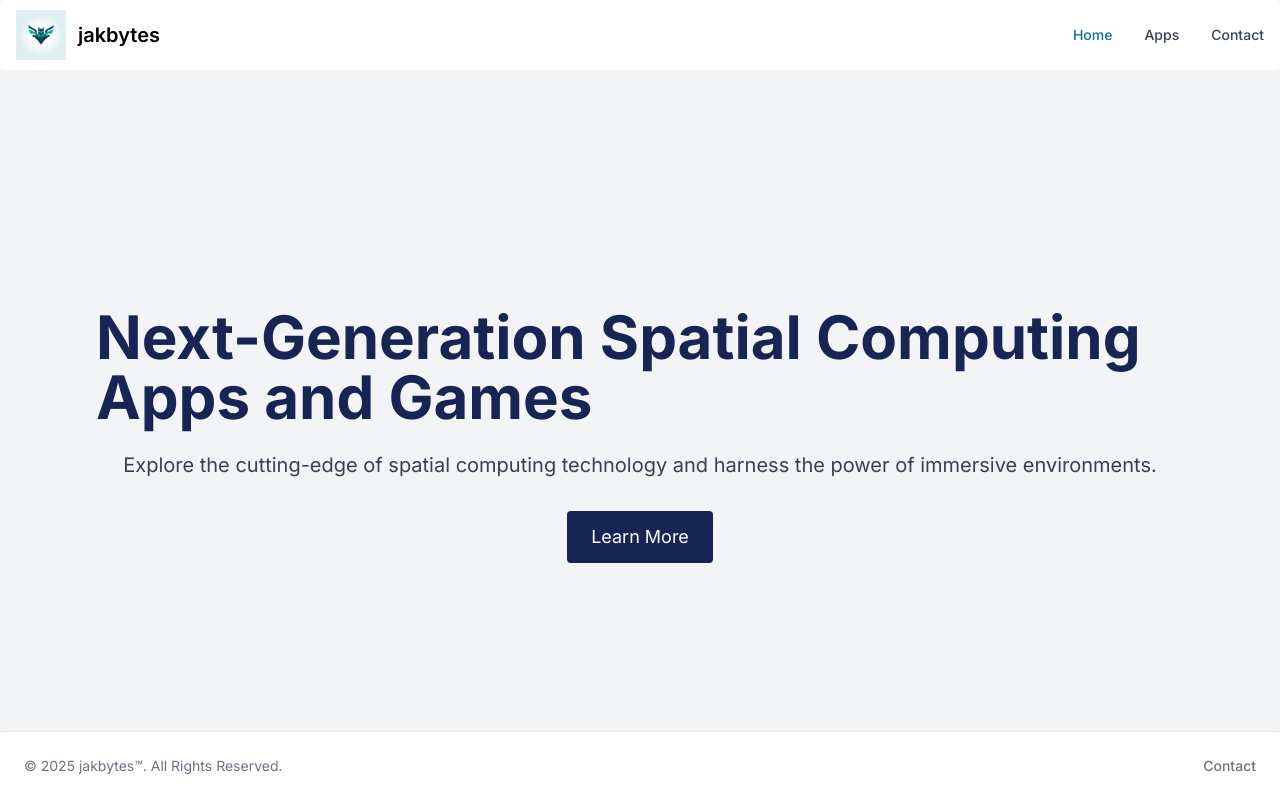
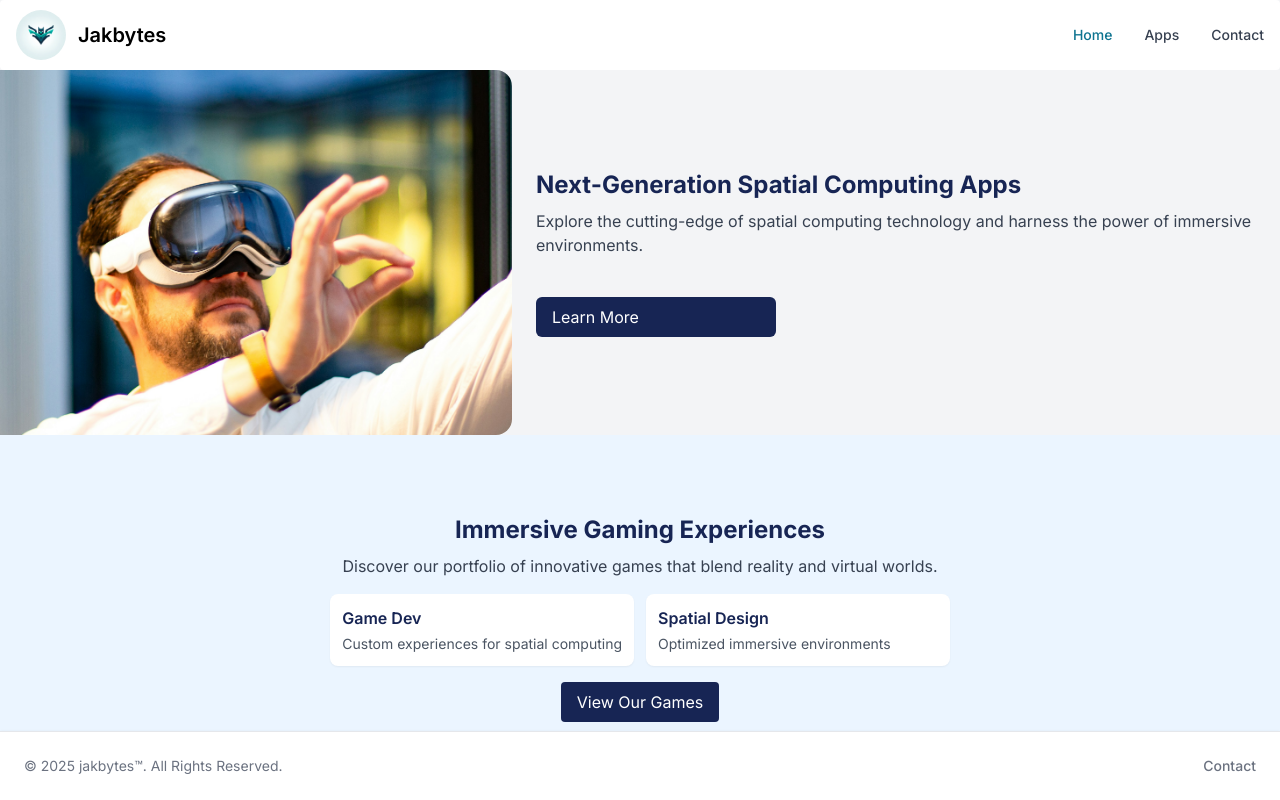
Before and after one commit to jakbytes/jakbytes.github.io, a Next.js app: page / in a window 1280 px wide. Built offline with nearby package versions, Linux system fonts and the light colour scheme.

Commit message:
worked on the home page

```diff
--- a/src/app/our-apps/page.tsx
+++ b/src/app/our-apps/page.tsx
@@ -23,33 +23,35 @@ const apps = [
 
 export default function Page() {
     return (
-      <main className="flex min-h-screen flex-col w-full">
+      <main className="flex min-h-screen flex-col">
         <NavBar page={'apps'} />
-        <div className="flex flex-col flex-1 p-6 sm:p-10 lg:p-20 h-full w-full">
+        <div className="flex flex-col flex-1 p-4 sm:p-8 lg:p-16 h-full">
           {/* Title section */}
           <div className="text-center mb-8">
             <h1 className="text-3xl font-bold text-gray-900 dark:text-white">
               Our Apps
             </h1>
-            <p className="text-md text-gray-600 dark:text-gray-300 mt-2">
+            <p className="text-lg text-gray-600 dark:text-gray-300 mt-2">
               Check out our apps below
             </p>
           </div>
 
           {/* Cards section */}
-          <div className="w-full max-w-screen-xl mx-auto">
-            <div className="grid grid-cols-1 md:grid-cols-2 gap-6">
+          <div className="w-full max-w-6xl mx-auto px-4">
+            <div className="grid grid-cols-1 md:grid-cols-2 gap-8 lg:gap-12">
               {apps.map((app) => (
                 <div
                   key={app.id}
-                  className="mx-auto px-4"
+                  className="w-full mx-auto"
                 >
+                  <div className="max-w-md mx-auto md:mx-0 md:max-w-full">
                     <AppCard
                       image={app.image}
                       title={app.title}
                       description={app.description}
                       link={app.link}
                     />
+                  </div>
                 </div>
               ))}
             </div>
--- a/src/app/page.tsx
+++ b/src/app/page.tsx
@@ -2,24 +2,73 @@ import NavBar from "@/components/nav";
 import Footer from "@/components/footer";
 
 export default function Home() {
-    return (
-        <main className="flex min-h-screen flex-col bg-gray-100 dark:bg-gray-800">
-            <link rel="icon" href="/favicon.ico" sizes="any"/>
-            <NavBar page={"home"}/>
-            <div className="flex flex-1 flex-col items-center justify-center p-12 lg:p-24">
-                <h1 className="text-3xl font-bold text-blue-950 dark:text-white sm:text-4xl lg:text-5xl xl:text-6xl">
-                    Next-Generation Spatial Computing Apps and Games
-                </h1>
-                <p className="mt-4 text-lg text-gray-700 dark:text-gray-300 sm:text-xl md:mt-6">
-                    Explore the cutting-edge of spatial computing technology and harness the power of immersive
-                    environments.
-                </p>
-                <a href="/contact-us"
-                   className="mt-8 inline-block rounded bg-blue-950 px-6 py-3 text-white hover:bg-blue-900 focus:outline-none focus:ring-2 focus:ring-blue-500 focus:ring-opacity-50 sm:text-lg">
-                    Learn More
-                </a>
+  return (
+    <main className="flex h-screen flex-col bg-gray-100 dark:bg-gray-800 overflow-hidden">
+      <link rel="icon" href="/favicon.ico" sizes="any" />
+      <NavBar page={'home'} />
+
+      <div className="flex flex-col flex-1 overflow-hidden">
+        {/* Top half section - full column on mobile */}
+        <div className="h-1/2 flex flex-col md:flex-row">
+          <div className="h-2/5 md:h-auto md:w-2/5">
+            <img
+              src="/avp_user.jpg"
+              alt="user"
+              className="w-full h-full object-cover rounded-r-2xl"
+            />
+          </div>
+          <div className="flex flex-col justify-center flex-1 p-4 md:p-6">
+            <h2 className="text-xl md:text-2xl font-bold text-blue-950 dark:text-white">
+              Next-Generation Spatial Computing Apps
+            </h2>
+            <p className="mt-2 text-sm md:text-base text-gray-700 dark:text-gray-300">
+              Explore the cutting-edge of spatial computing technology and
+              harness the power of immersive environments.
+            </p>
+            <a
+              href="/our-apps"
+              className="mt-10 inline-block rounded-md bg-blue-950 px-4 py-2 text-sm w-1/3
+               md:text-base text-white hover:bg-blue-900 focus:outline-none focus:ring-2 focus:ring-blue-500 focus:ring-opacity-50"
+            >
+              Learn More
+            </a>
+          </div>
+        </div>
+
+        {/* Bottom half section */}
+        <div className="h-1/2 bg-blue-50 dark:bg-gray-700">
+          <div className="flex flex-col justify-center h-full w-full p-4 md:p-6 ">
+            <h2 className="text-xl md:text-2xl font-bold text-blue-950 dark:text-white text-center">
+              Immersive Gaming Experiences
+            </h2>
+            <p className="mt-2 text-sm md:text-base text-gray-700 dark:text-gray-300 text-center max-w-3xl mx-auto">
+              Discover our portfolio of innovative games that blend reality and virtual worlds.
+            </p>
+            <div className="mt-4 grid grid-cols-1 sm:grid-cols-2 md:grid-cols-2 gap-3 max-w-4xl mx-auto">
+              <div className="bg-white dark:bg-gray-600 p-3 rounded-lg shadow-sm">
+                <h3 className="font-semibold text-sm md:text-base text-blue-950 dark:text-white">Game Dev</h3>
+                <p className="text-xs md:text-sm text-gray-600 dark:text-gray-300 mt-1">Custom experiences for spatial computing</p>
+              </div>
+              <div className="bg-white dark:bg-gray-600 p-3 rounded-lg shadow-sm">
+                <h3 className="font-semibold text-sm md:text-base text-blue-950 dark:text-white">Spatial Design</h3>
+                <p className="text-xs md:text-sm text-gray-600 dark:text-gray-300 mt-1">Optimized immersive environments</p>
+              </div>
             </div>
-            <Footer/>
-        </main>
-    );
+            <div className="mt-4 text-center">
+              <a
+                href="/games"
+                className="inline-block rounded bg-blue-950 px-4 py-2 text-sm md:text-base text-white hover:bg-blue-900 focus:outline-none focus:ring-2 focus:ring-blue-500 focus:ring-opacity-50"
+              >
+                View Our Games
+              </a>
+            </div>
+          </div>
+        </div>
+      </div>
+
+      <div className="flex-shrink-0">
+        <Footer />
+      </div>
+    </main>
+  )
 }
--- a/src/components/appCard.tsx
+++ b/src/components/appCard.tsx
@@ -13,15 +13,23 @@ interface AppCardProps {
 export default function AppCard({ image, title, description, link }: AppCardProps) {
   return (
     <Card
-      className="max-w-sm"
+      className="w-full h-full rounded-xl"
       renderImage={() => (
-        <Image width={500} height={500} src={image} alt="image" />
+        <div className="overflow-hidden">
+          <Image
+            width={500}
+            height={500}
+            src={image}
+            alt={`${title} image`}
+            className="w-full object-cover transition-transform duration-300 hover:scale-105 rounded-t-xl"
+          />
+        </div>
       )}
     >
       <h5 className="text-2xl font-bold tracking-tight text-gray-900 dark:text-white">
         {title}
       </h5>
-      <p className="font-normal text-gray-700 dark:text-gray-400">
+      <p className="font-normal text-gray-700 dark:text-gray-400 mb-4 text-md">
         {description}
       </p>
       <div className="items-center justify-center space-y-4 sm:flex sm:space-x-4 sm:space-y-0">
@@ -45,9 +53,9 @@ export default function AppCard({ image, title, description, link }: AppCardProp
             />
           </svg>
           <div className="text-left">
-            <div className="mb-1 text-xs">Download on the</div>
-            <div className="-mt-1 font-sans text-sm font-semibold">
-            App Store
+            <div className="mb-1 text-sm">Download on the</div>
+            <div className="-mt-1 font-sans text-md font-semibold">
+              App Store
             </div>
           </div>
         </a>
--- a/src/components/nav.tsx
+++ b/src/components/nav.tsx
@@ -8,8 +8,8 @@ export default function NavBar({ page }: { page: string }) {
     return (
         <Navbar fluid rounded>
             <Navbar.Brand as={Link} href="https://jakbytes.com">
-                <Image src="/logo.png" alt="Flowbite Logo" height={50} width={50}/>
-                <span className="self-center ml-3 whitespace-nowrap text-xl font-semibold dark:text-white">jakbytes</span>
+                <Image src="/logo.png" alt="Flowbite Logo" className="rounded-full" height={50} width={50}/>
+                <span className="self-center ml-3 whitespace-nowrap text-xl font-semibold dark:text-white">Jakbytes</span>
             </Navbar.Brand>
             <Navbar.Toggle />
             <Navbar.Collapse>
```
Also changed, not shown: public/avp_user.jpg (added). Lines whose indentation alone changed are shown as unchanged.
